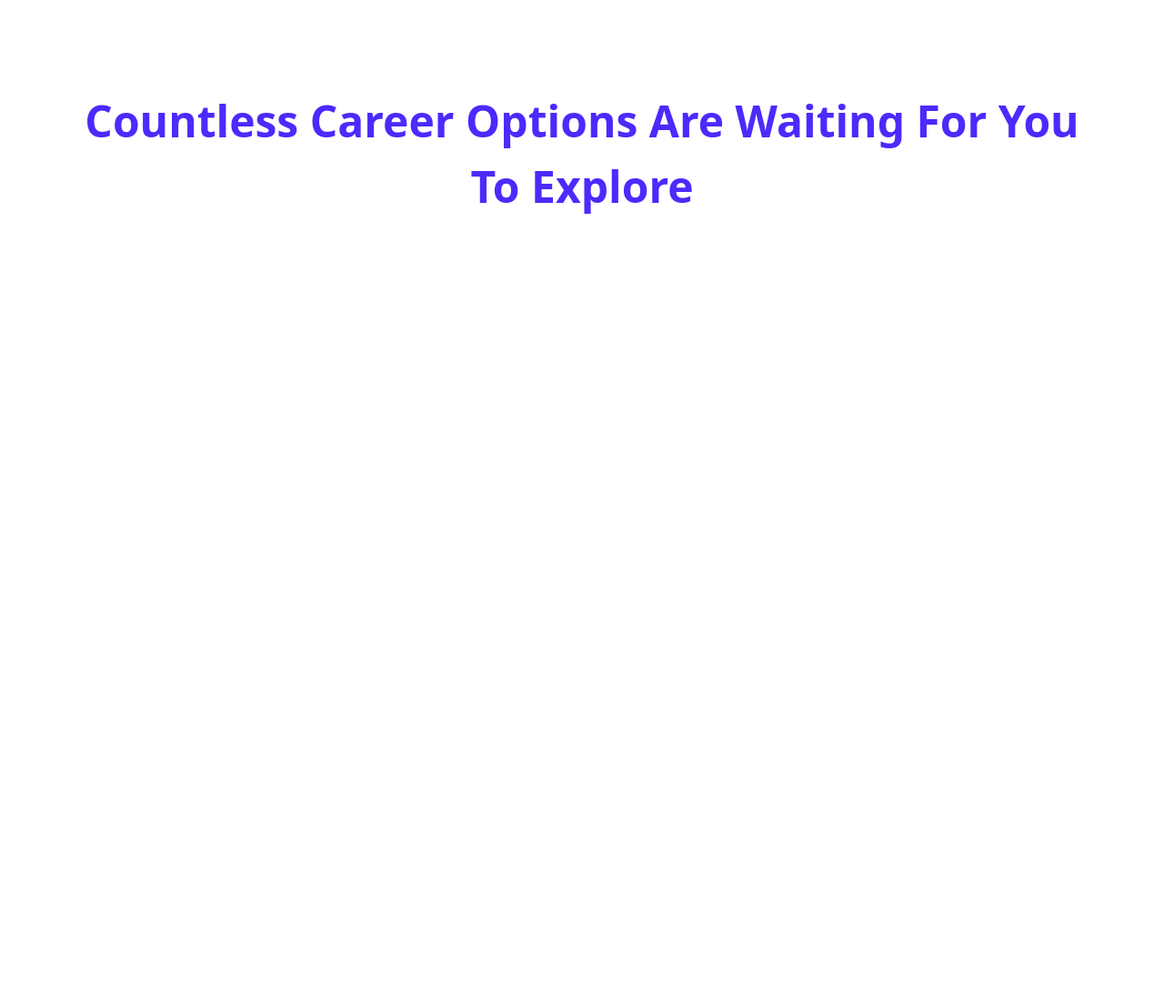
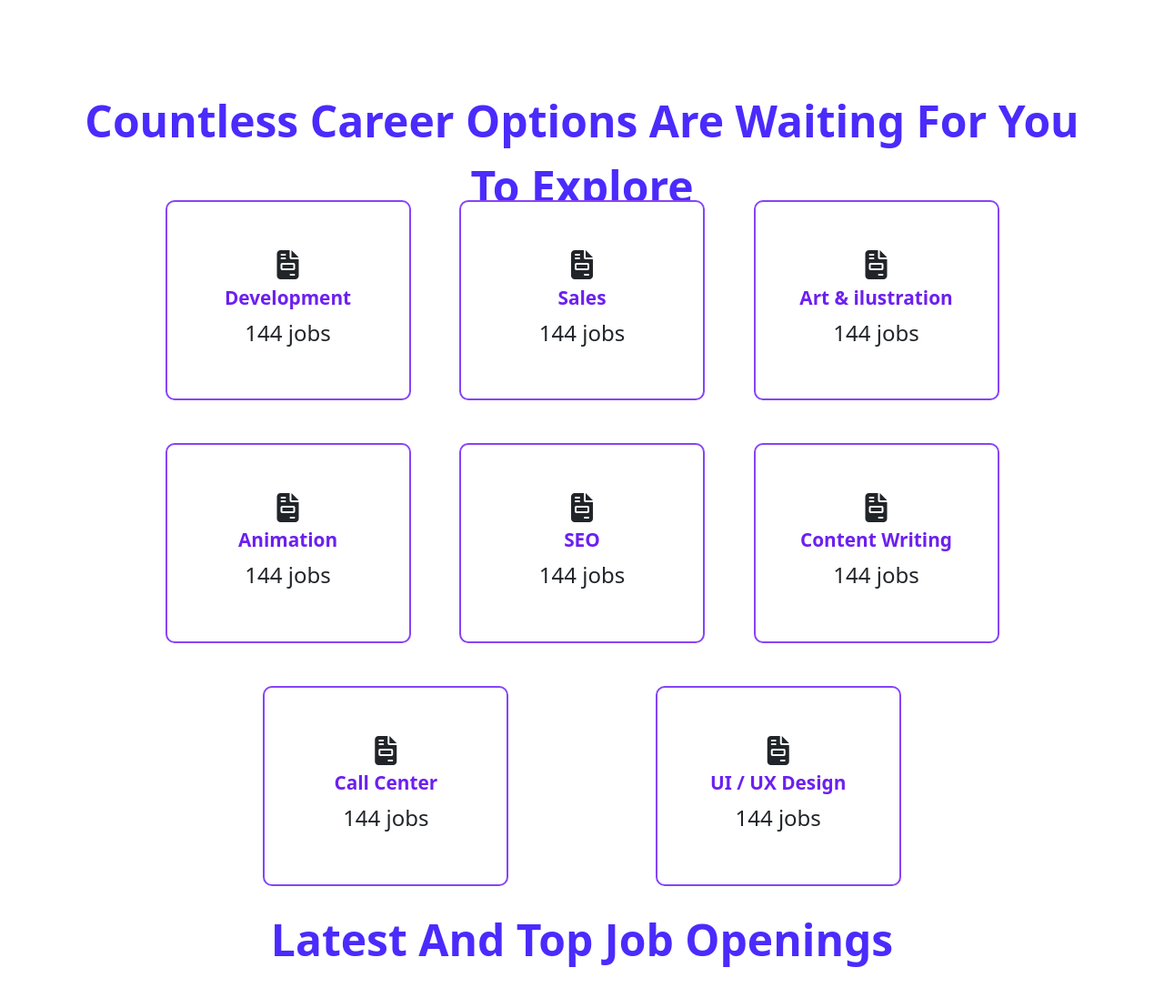
Before and after one commit to syedzohaib-dev/hiring-mine, a plain HTML site: page index.html in a window 1280 px wide. Shown: the part 1904-3001 px from the top of the page at 91% size. Before the commit the page ends 2145 px from the top, so only its background shows below. Drawn offline with nearby package versions, Linux system fonts and the light colour scheme.

Commit message:
add new item

```diff
--- a/index.html
+++ b/index.html
@@ -170,6 +170,70 @@
         <div class="heading-1">Countless Career Options Are Waiting For You To Explore</div>
     </div>
 
+    <div class="card-space-1">
+        <div class="card-space-2">
+            <div class="card">
+                <div class="card-body">
+                    <h5 class="card-title " style="font-size: 2rem;"><i class="fa-solid fa-file-invoice"></i></h5>
+                    <h6 class="card-subtitle mb-2 h6-color">Development</h6>
+                    <p class="card-text" style="font-size: 1.5rem;">144 jobs</p>
+                </div>
+            </div>
+
+            <div class="card">
+                <div class="card-body">
+                    <h5 class="card-title " style="font-size: 2rem;"><i class="fa-solid fa-file-invoice"></i></h5>
+                    <h6 class="card-subtitle mb-2 h6-color">Sales</h6>
+                    <p class="card-text" style="font-size: 1.5rem;">144 jobs</p>
+                </div>
+            </div>
+            <div class="card">
+                <div class="card-body">
+                    <h5 class="card-title " style="font-size: 2rem;"><i class="fa-solid fa-file-invoice"></i></h5>
+                    <h6 class="card-subtitle mb-2 h6-color">Art & ilustration</h6>
+                    <p class="card-text" style="font-size: 1.5rem;">144 jobs</p>
+                </div>
+            </div>
+            <div class="card">
+                <div class="card-body">
+                    <h5 class="card-title " style="font-size: 2rem;"><i class="fa-solid fa-file-invoice"></i></h5>
+                    <h6 class="card-subtitle mb-2 h6-color">Animation</h6>
+                    <p class="card-text" style="font-size: 1.5rem;">144 jobs</p>
+                </div>
+            </div>
+            <div class="card">
+                <div class="card-body">
+                    <h5 class="card-title " style="font-size: 2rem;"><i class="fa-solid fa-file-invoice"></i></h5>
+                    <h6 class="card-subtitle mb-2 h6-color">SEO</h6>
+                    <p class="card-text" style="font-size: 1.5rem;">144 jobs</p>
+                </div>
+            </div>
+            <div class="card">
+                <div class="card-body">
+                    <h5 class="card-title " style="font-size: 2rem;"><i class="fa-solid fa-file-invoice"></i></h5>
+                    <h6 class="card-subtitle mb-2 h6-color">Content Writing</h6>
+                    <p class="card-text" style="font-size: 1.5rem;">144 jobs</p>
+                </div>
+            </div>
+            <div class="card">
+                <div class="card-body">
+                    <h5 class="card-title " style="font-size: 2rem;"><i class="fa-solid fa-file-invoice"></i></h5>
+                    <h6 class="card-subtitle mb-2 h6-color">Call Center</h6>
+                    <p class="card-text" style="font-size: 1.5rem;">144 jobs</p>
+                </div>
+            </div>
+            <div class="card">
+                <div class="card-body">
+                    <h5 class="card-title " style="font-size: 2rem;"><i class="fa-solid fa-file-invoice"></i></h5>
+                    <h6 class="card-subtitle mb-2 h6-color">UI / UX Design</h6>
+                    <p class="card-text" style="font-size: 1.5rem;">144 jobs</p>
+                </div>
+            </div>
+        </div>
+    </div>
+    <div class="big-heading-1">
+        <div class="heading-1">Latest And Top Job Openings</div>
+    </div>
 
 
 
--- a/style.css
+++ b/style.css
@@ -259,3 +259,26 @@
     background-position: center center;
 
 }
+
+.card-space-1 {
+    width: 100%;
+    height: 800px;
+    display: flex;
+    justify-content: center;
+    align-items: center;
+
+
+}
+
+.card-space-2 {
+    width: 80%;
+    height: 800px;
+    display: flex;
+    justify-content: space-evenly;
+    align-items: center;
+    flex-wrap: wrap;
+}
+.card-body{
+padding-top: 50px;
+padding-bottom: 30px;
+}
```
